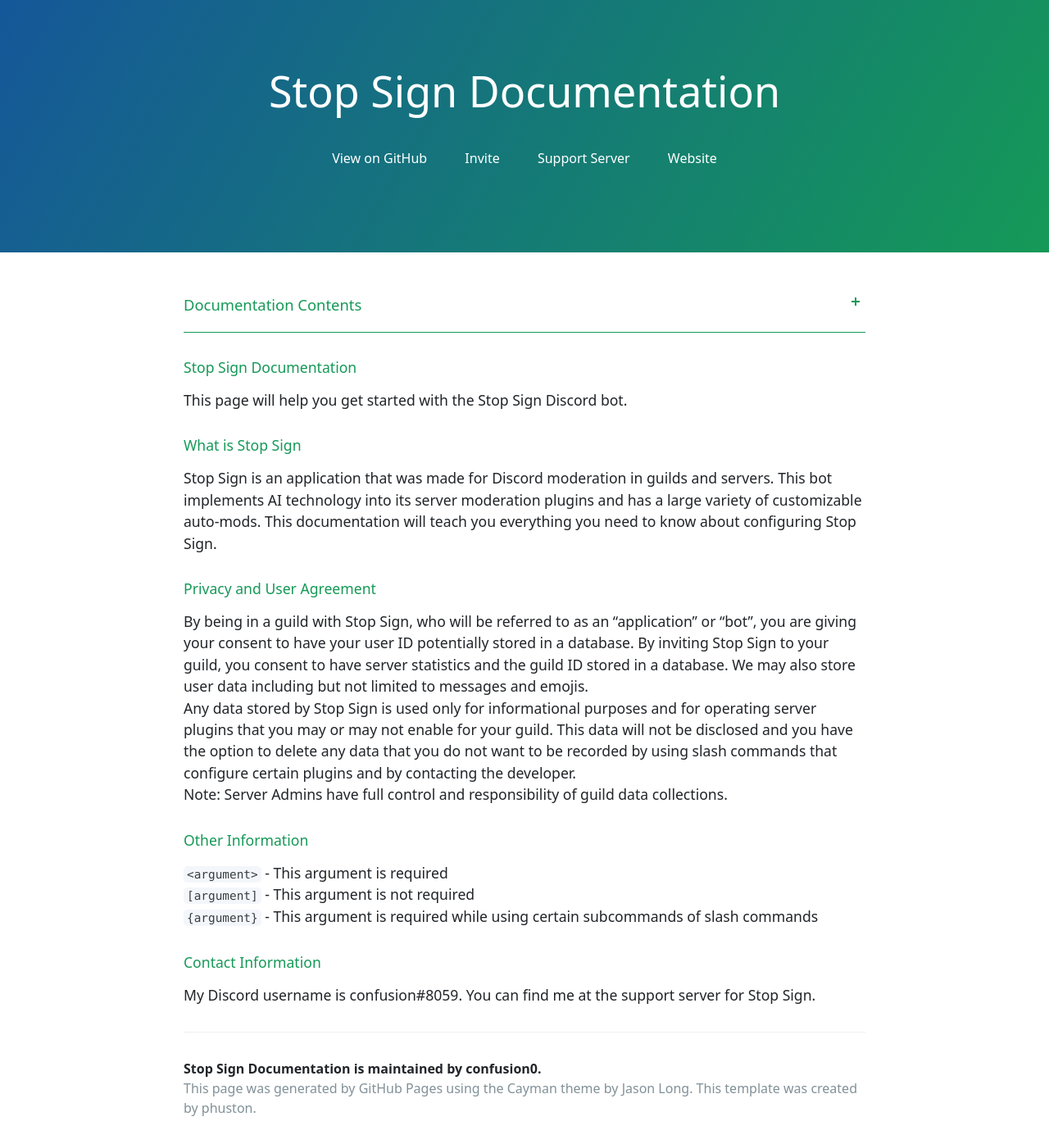
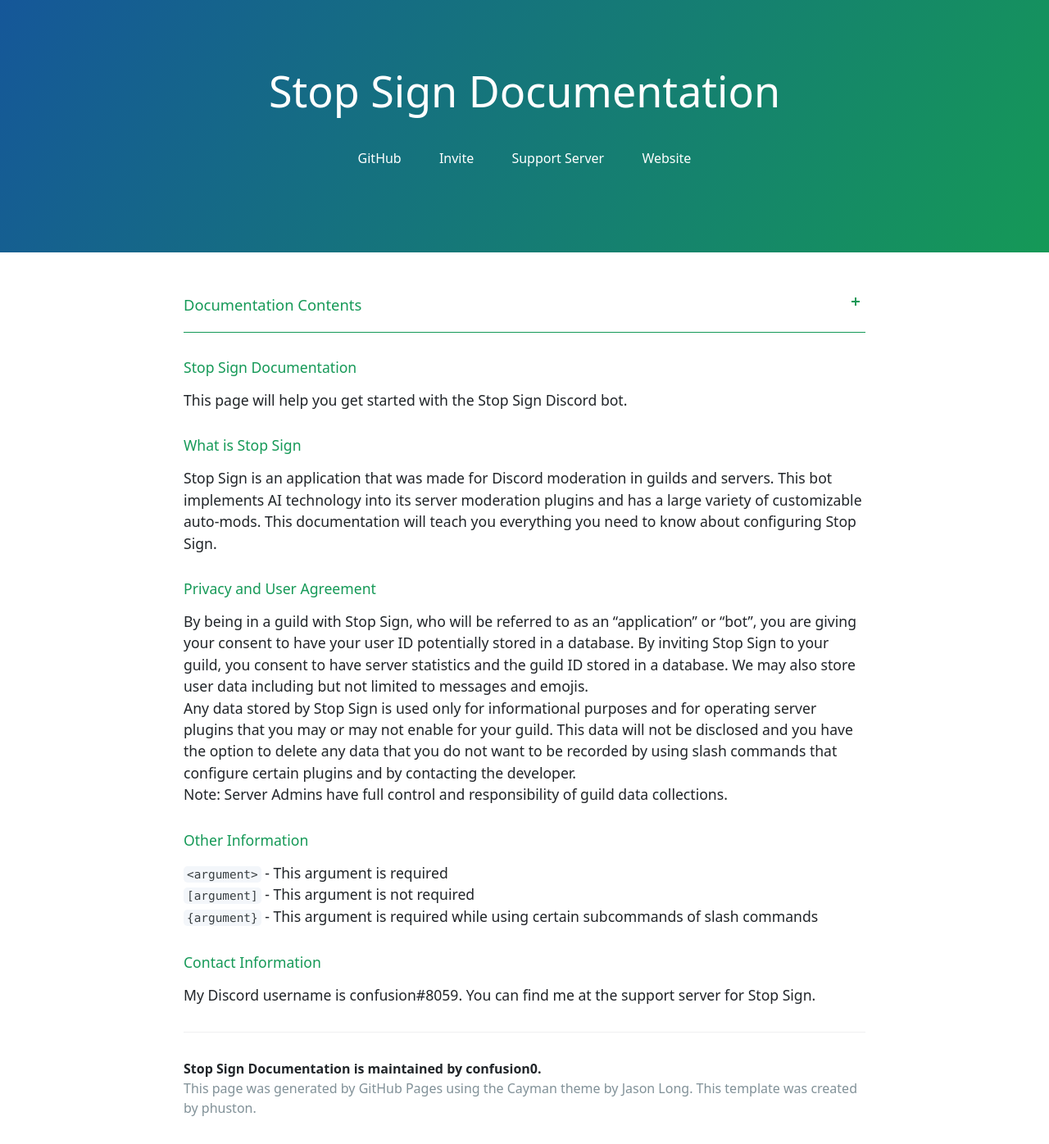
Before and after one commit to confusion0/stop-sign-bot-slash-commands, a Jekyll site: the page built from introduction.md, in a window 1280 px wide. Shown: the whole page at 82% size. Built offline with Jekyll 4.4.1, drawn with Linux system fonts in a browser that asks for light colours; nearby versions of some CDN libraries; library files that are not in the unit come from our copies.

Commit message:
Update template.html

```diff
--- a/_layouts/template.html
+++ b/_layouts/template.html
@@ -40,7 +40,7 @@
       <h1 class="project-name">Stop Sign Documentation</h1>
       <h2 class="project-tagline"></h2>
 
-      <a href="https://github.com/confusion0/stop-sign-bot-slash-commands" class="btn" style="color: #ffffff">View on GitHub</a>
+      <a href="https://github.com/confusion0/stop-sign-bot-slash-commands" class="btn" style="color: #ffffff">GitHub</a>
       <a href="https://discord.com/api/oauth2/authorize?client_id=823568726372253716&permissions=8&scope=applications.commands%20bot" class="btn" style="color: #ffffff">Invite</a>
       <a href="https://discord.gg/e4fxq8vCfM" class="btn" style="color: #ffffff">Support Server</a>
       <a href="https://stopsign.glitch.me/" class="btn" style="color: #ffffff">Website</a>
```
